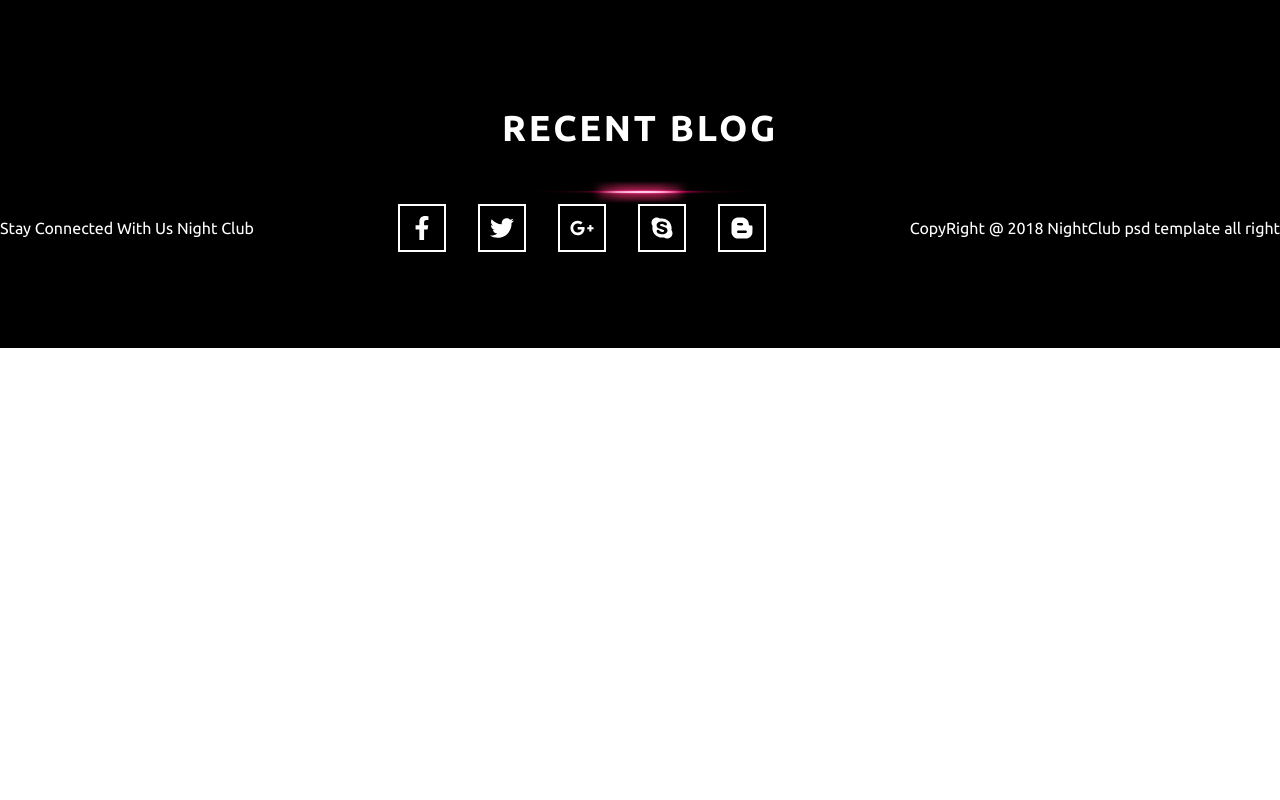
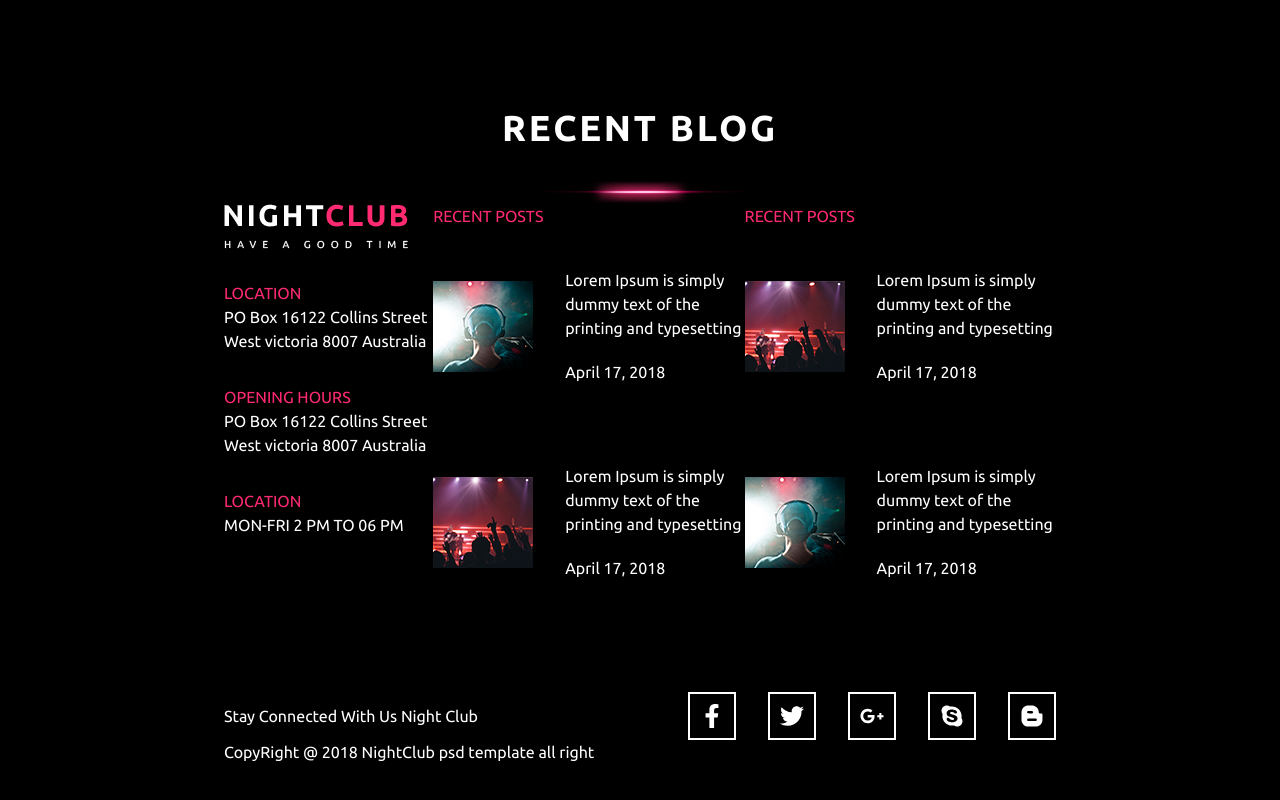
Before and after one commit to Nadjaroemer/NightClub2.0, a React (Create React App) app: page /contact-us in a window 1280 px wide. Shown: the part 2170-2970 px from the top of the page. Before the commit the page ends 2518 px from the top, so only its background shows below. Built offline with nearby package versions, Linux system fonts and the light colour scheme.

Commit message:
Updated footer

```diff
--- /dev/null
+++ b/src/components/Adress.js
@@ -0,0 +1,22 @@
+import logo from "../assets/Logo.png";
+
+export default function Adress() {
+  return (
+    <div>
+      <img src={logo} alt="nightclub logo" className="pb-8" />
+
+      <h2 className="uppercase text-[#ff2a70]">Location</h2>
+      <p className="pb-8">
+        PO Box 16122 Collins Street West victoria 8007 Australia
+      </p>
+
+      <h2 className="uppercase text-[#ff2a70]">Opening hours</h2>
+      <p className="pb-8">
+        PO Box 16122 Collins Street West victoria 8007 Australia
+      </p>
+
+      <h2 className="uppercase text-[#ff2a70]">LOCATION</h2>
+      <p className="uppercase">Mon-Fri 2 pm to 06 pm</p>
+    </div>
+  );
+}
--- a/src/components/Footer.js
+++ b/src/components/Footer.js
@@ -6,9 +6,54 @@ import {
   FaSkype,
   FaBloggerB,
 } from "react-icons/fa";
+import Adress from "./Adress";
+import RecentPosts from "./RecentPosts";
+import recentPostOne from "../assets/content-img/recent_post1.jpg";
+import recentPostTwo from "../assets/content-img/recent_post2.jpg";
 
 export default function Footer() {
   return (
+    <section className="pl-56 pr-56">
+      <div className="flex justify-between pb-28">
+        <section>
+          <Adress />
+        </section>
+        <section>
+          <h2 className="uppercase text-[#ff2a70] pb-10">Recent Posts</h2>
+          <div className="pb-20">
+            <RecentPosts
+              image={recentPostOne}
+              text="Lorem Ipsum is simply dummy text of the printing and typesetting"
+              date="April 17, 2018"
+            />
+          </div>
+          <div>
+            <RecentPosts
+              image={recentPostTwo}
+              text="Lorem Ipsum is simply dummy text of the printing and typesetting"
+              date="April 17, 2018"
+            />
+          </div>
+        </section>
+        <section>
+          <h2 className="uppercase text-[#ff2a70] pb-10">Recent Posts</h2>
+          <div className="pb-20">
+            <RecentPosts
+              image={recentPostTwo}
+              text="Lorem Ipsum is simply dummy text of the printing and typesetting"
+              date="April 17, 2018"
+            />
+          </div>
+          <div>
+            <RecentPosts
+              image={recentPostOne}
+              text="Lorem Ipsum is simply dummy text of the printing and typesetting"
+              date="April 17, 2018"
+            />
+          </div>
+        </section>
+      </div>
+
       <section className="flex justify-between items-center sm:flex-wrap text-base pb-24">
         <p className="capitalize">Stay Connected with us night Club</p>
 
@@ -32,5 +77,6 @@ export default function Footer() {
 
         <p>CopyRight @ 2018 NightClub psd template all right</p>
       </section>
+    </section>
   );
 }
--- a/src/components/RecentPosts.js
+++ b/src/components/RecentPosts.js
@@ -1,9 +1,9 @@
-export default function ResentPosts({ image, text, date }) {
+export default function RecentPosts({ image, text, date }) {
   return (
-    <div className="flex">
+    <div className="flex items-center">
       <img src={image} alt="recent blogpost" />
-      <div>
-        <p>{text}</p>
+      <div className="pl-8">
+        <p className="pb-5">{text}</p>
         <p>{date}</p>
       </div>
     </div>
```
Lines whose indentation alone changed are shown as unchanged.
